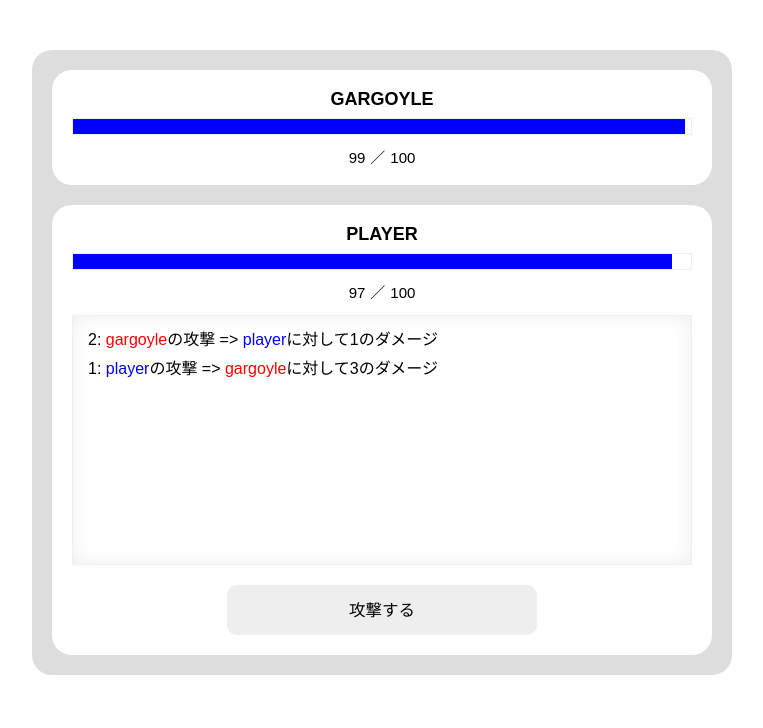
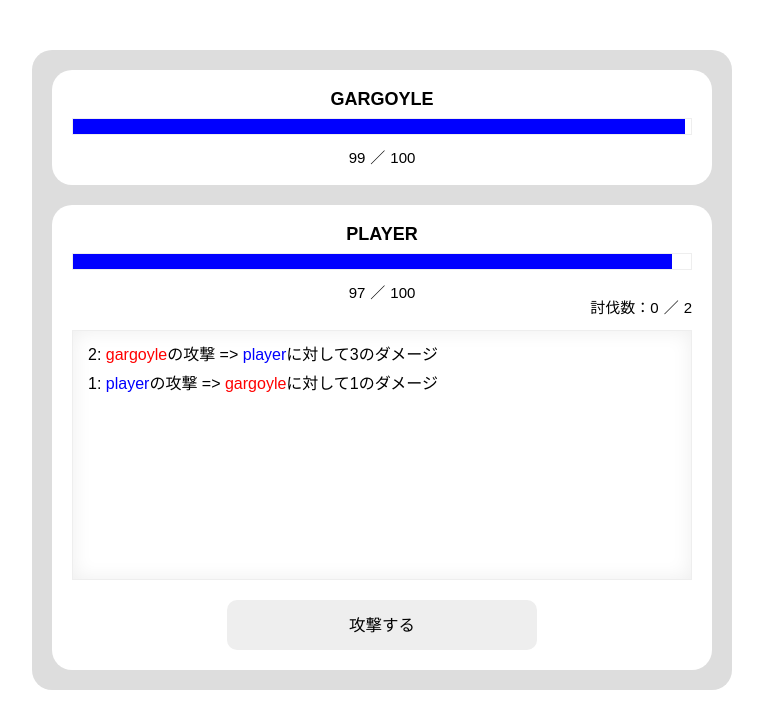
Before and after one commit to vivlio-kumihan/neta, a plain HTML site: page index.html in a window 1280 px wide. Both pictures are taken after a click on the button "攻撃する". Shown: the whole page, without its empty margins (258-1021 px from the left). Drawn offline with Linux system fonts and the light colour scheme; some packages are replaced by stand-ins of ours.

Commit message:
at last 1

```diff
--- a/behavior.js
+++ b/behavior.js
@@ -16,7 +16,10 @@ const insertLog = (texts) => {
   logIndex++
   createlog.innerHTML = logIndex + ': ' + texts
   logsElem.insertBefore(createlog, logsElem.firstChild);
-}
+};
+
+let nowKilledNumber = 0,
+    targetKillsNumber = 2;
 
 const enemies = [
   {
@@ -55,6 +58,7 @@ const insertText = (id, text) => {
 };
 
 const damegeRange = .3;
+const criticalHitRate = 1.5;
 
 const damegeCal = (attack, defense) => {
   const maxDamege = attack * (1 + damegeRange),
@@ -72,6 +76,9 @@ insertText('player-name', player.name);
 insertText('current-player-hp', player.hp);
 insertText('max-player-hp', player.hp);
 
+insertText('now-killed-number', nowKilledNumber);
+insertText('target-kills-number', targetKillsNumber);
+
 document.getElementById('attack').addEventListener('click', function() {
   let victory = false,
       defeat = false;
@@ -79,13 +86,18 @@ document.getElementById('attack').addEventListener('click', function() {
   const playerName = '<span style="color: blue">' + player.name + '</span>',
         enemyName = '<span style="color: red">' + enemy.name + '</span>';
 
-  const playerDamege = damegeCal(player.attack, enemy.defense);
-  const enemyDamege = damegeCal(enemy.attack, player.defense);
+  let playerDamege = damegeCal(player.attack, enemy.defense);
+  let enemyDamege = damegeCal(enemy.attack, player.defense);
 
+  if (Math.floor(Math.random() * criticalHitRate)) {
+    playerDamege *= 2;
+    insertLog(playerName + 'の攻撃、クリティカル・ヒット => ' + enemyName + 'に対して' + playerDamege + 'のダメージ')
+  } else {
+    insertLog(playerName + 'の攻撃 => ' + enemyName + 'に対して' + playerDamege + 'のダメージ')
+  }
   enemy.hp -= playerDamege;
   insertText('current-eneny-hp', enemy.hp);
   document.getElementById('current-enemy-hpgauge-value').style.width = `${enemy.hp / enemy.maxHp * 100}%`;
-  insertLog(playerName + 'の攻撃 => ' + enemyName + 'に対して' + enemyDamege + 'のダメージ')
 
   if (enemy.hp <= 0) {
     alert('Win');
@@ -96,10 +108,15 @@ document.getElementById('attack').addEventListener('click', function() {
   }
 
   if (!victory) {
+    if (Math.floor(Math.random() * criticalHitRate)) {
+      playerDamege *= 2;
+      insertLog(enemyName + 'の攻撃、クリティカル・ヒット => ' + playerName + 'に対して' + enemyDamege + 'のダメージ')
+    } else {
+      insertLog(enemyName + 'の攻撃 => ' + playerName + 'に対して' + enemyDamege + 'のダメージ')
+    }
     player.hp -= enemyDamege;
     insertText('current-player-hp', player.hp);
     document.getElementById('current-player-hpgauge-value').style.width = `${player.hp / player.maxHp * 100}%`;
-    insertLog(enemyName + 'の攻撃 => ' + playerName + 'に対して' + playerDamege + 'のダメージ')
 
     if (player.hp <= 0) {
       alert('Loose')
@@ -111,4 +128,9 @@ document.getElementById('attack').addEventListener('click', function() {
   }
 
   if (victory || defeat) this.classList.add('de-active')
+
+  if (victory) {
+    nowKilledNumber++;
+    insertText('now-killed-number', nowKilledNumber);
+  }
 });
--- a/index.html
+++ b/index.html
@@ -32,6 +32,13 @@
         <li id="current-player-hp"></li>
         <li id="max-player-hp"></li>
       </ul>
+      <div class="player-status">
+        <div class="killedNumbers">
+          討伐数：
+          <div id="now-killed-number"></div>
+          <div id="target-kills-number"></div>
+        </div>
+      </div>
       <ul id="logs" class="logs"></ul>
       <button id="attack" class="attack">攻撃する</button>
     </section>
--- a/style.sass
+++ b/style.sass
@@ -53,6 +53,13 @@ $blue: #3049c4
           li:first-of-type::after
             content: "／"
             margin: 0 5px
+        .player-status
+          .killedNumbers
+            display: flex
+            justify-content: flex-end
+            div:last-of-type:before
+              content: '／'
+              margin: 0 5px
         ul.logs
           display: flex
           flex-direction: column
@@ -67,7 +74,6 @@ $blue: #3049c4
           li:first-of-type::after
             content: ""
             margin: 0
-
         > button
           display: grid
           place-content: center
```
Also changed, not shown: style.css, 1 other file.
